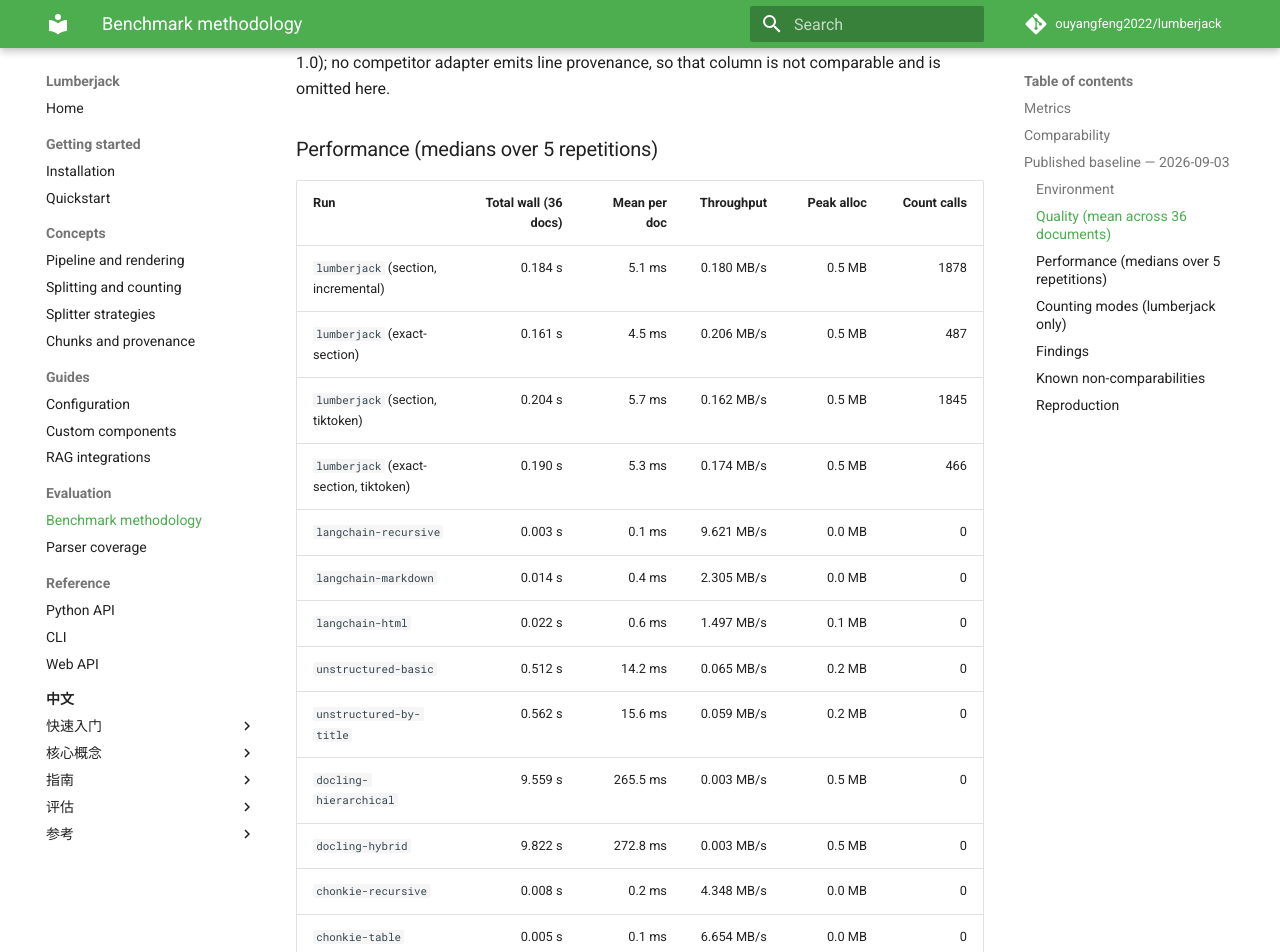
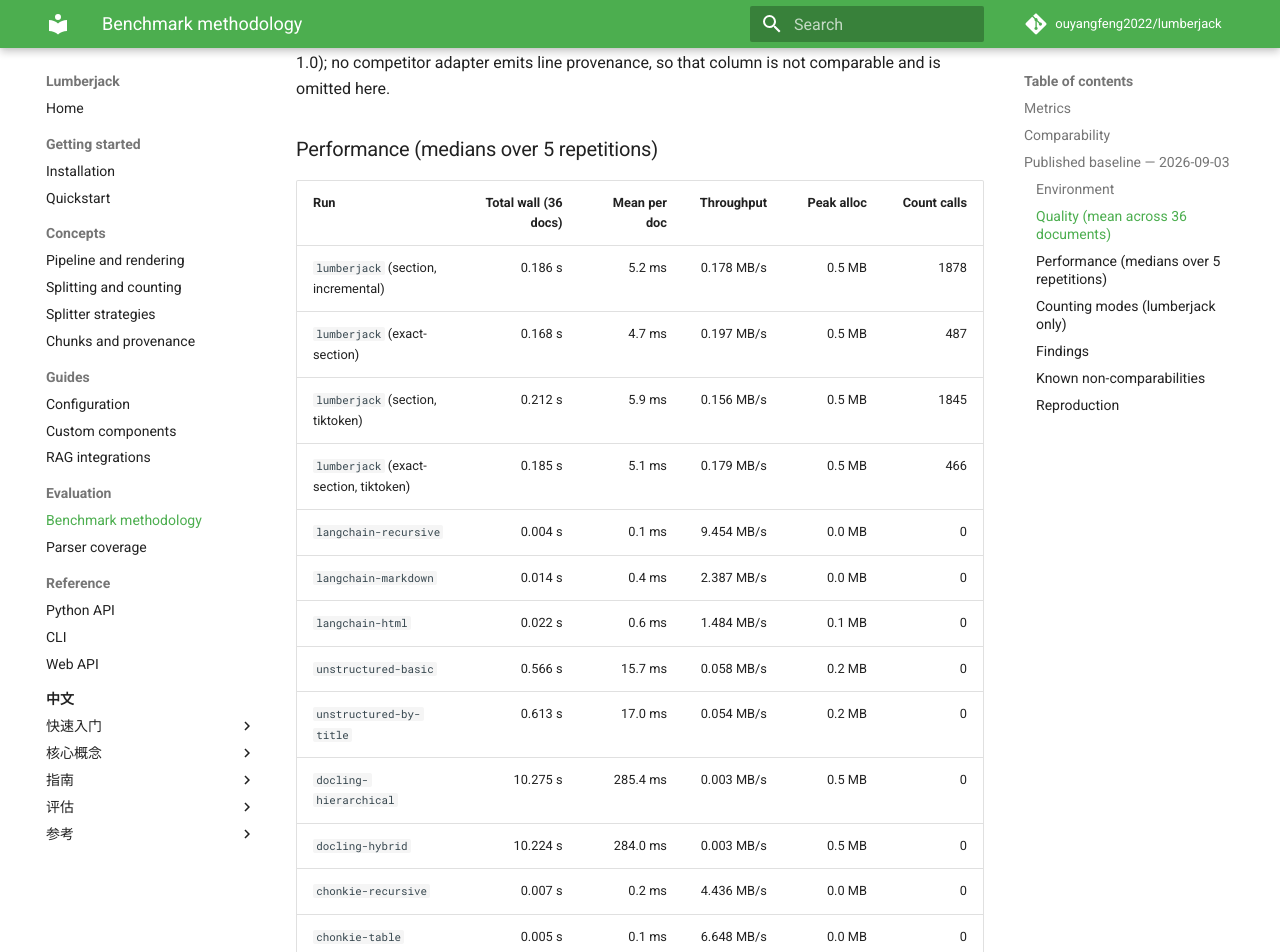
Before and after one commit to ouyangfeng2022/lumberjack, an MkDocs documentation site: the page built from docs/evaluation/benchmark-results.md, in a window 1280 px wide and 1400 px high, scrolled down 3286 px. Shown: the top 952 px of the window. Built offline with MkDocs 1.6.1 and Material for MkDocs 9.7.7, drawn with Linux system fonts in a browser that asks for light colours; comment, search, counter and statistics services are not loaded; some of the changed text lies outside the part shown.

```diff
--- a/docs/evaluation/benchmark-results.md
+++ b/docs/evaluation/benchmark-results.md
@@ -101,19 +101,19 @@ that column is not comparable and is omitted here.
 
 | Run | Total wall (36 docs) | Mean per doc | Throughput | Peak alloc | Count calls |
 | --- | ---: | ---: | ---: | ---: | ---: |
-| `lumberjack` (section, incremental) | 0.184 s | 5.1 ms | 0.180 MB/s | 0.5 MB | 1878 |
-| `lumberjack` (exact-section) | 0.161 s | 4.5 ms | 0.206 MB/s | 0.5 MB | 487 |
-| `lumberjack` (section, tiktoken) | 0.204 s | 5.7 ms | 0.162 MB/s | 0.5 MB | 1845 |
-| `lumberjack` (exact-section, tiktoken) | 0.190 s | 5.3 ms | 0.174 MB/s | 0.5 MB | 466 |
-| `langchain-recursive` | 0.003 s | 0.1 ms | 9.621 MB/s | 0.0 MB | 0 |
-| `langchain-markdown` | 0.014 s | 0.4 ms | 2.305 MB/s | 0.0 MB | 0 |
-| `langchain-html` | 0.022 s | 0.6 ms | 1.497 MB/s | 0.1 MB | 0 |
-| `unstructured-basic` | 0.512 s | 14.2 ms | 0.065 MB/s | 0.2 MB | 0 |
-| `unstructured-by-title` | 0.562 s | 15.6 ms | 0.059 MB/s | 0.2 MB | 0 |
-| `docling-hierarchical` | 9.559 s | 265.5 ms | 0.003 MB/s | 0.5 MB | 0 |
-| `docling-hybrid` | 9.822 s | 272.8 ms | 0.003 MB/s | 0.5 MB | 0 |
-| `chonkie-recursive` | 0.008 s | 0.2 ms | 4.348 MB/s | 0.0 MB | 0 |
-| `chonkie-table` | 0.005 s | 0.1 ms | 6.654 MB/s | 0.0 MB | 0 |
+| `lumberjack` (section, incremental) | 0.186 s | 5.2 ms | 0.178 MB/s | 0.5 MB | 1878 |
+| `lumberjack` (exact-section) | 0.168 s | 4.7 ms | 0.197 MB/s | 0.5 MB | 487 |
+| `lumberjack` (section, tiktoken) | 0.212 s | 5.9 ms | 0.156 MB/s | 0.5 MB | 1845 |
+| `lumberjack` (exact-section, tiktoken) | 0.185 s | 5.1 ms | 0.179 MB/s | 0.5 MB | 466 |
+| `langchain-recursive` | 0.004 s | 0.1 ms | 9.454 MB/s | 0.0 MB | 0 |
+| `langchain-markdown` | 0.014 s | 0.4 ms | 2.387 MB/s | 0.0 MB | 0 |
+| `langchain-html` | 0.022 s | 0.6 ms | 1.484 MB/s | 0.1 MB | 0 |
+| `unstructured-basic` | 0.566 s | 15.7 ms | 0.058 MB/s | 0.2 MB | 0 |
+| `unstructured-by-title` | 0.613 s | 17.0 ms | 0.054 MB/s | 0.2 MB | 0 |
+| `docling-hierarchical` | 10.275 s | 285.4 ms | 0.003 MB/s | 0.5 MB | 0 |
+| `docling-hybrid` | 10.224 s | 284.0 ms | 0.003 MB/s | 0.5 MB | 0 |
+| `chonkie-recursive` | 0.007 s | 0.2 ms | 4.436 MB/s | 0.0 MB | 0 |
+| `chonkie-table` | 0.005 s | 0.1 ms | 6.648 MB/s | 0.0 MB | 0 |
 
 The docling runs are dominated by document conversion, not chunking; treat
 their wall time as conversion cost on 36 small documents, not as a chunker
```
Also changed, not shown: other parts of docs/evaluation/benchmark-results.md (+3 -3 lines), docs/zh-CN/evaluation/benchmark-results.md (+16 -16 lines), 1 other file.
